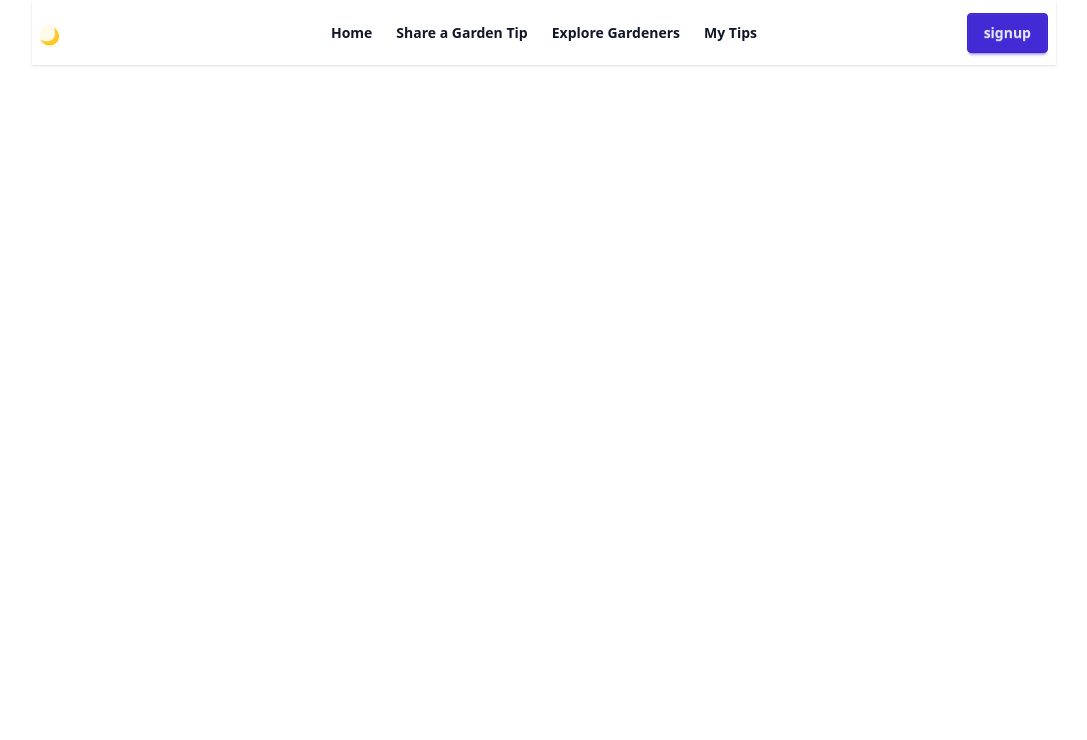
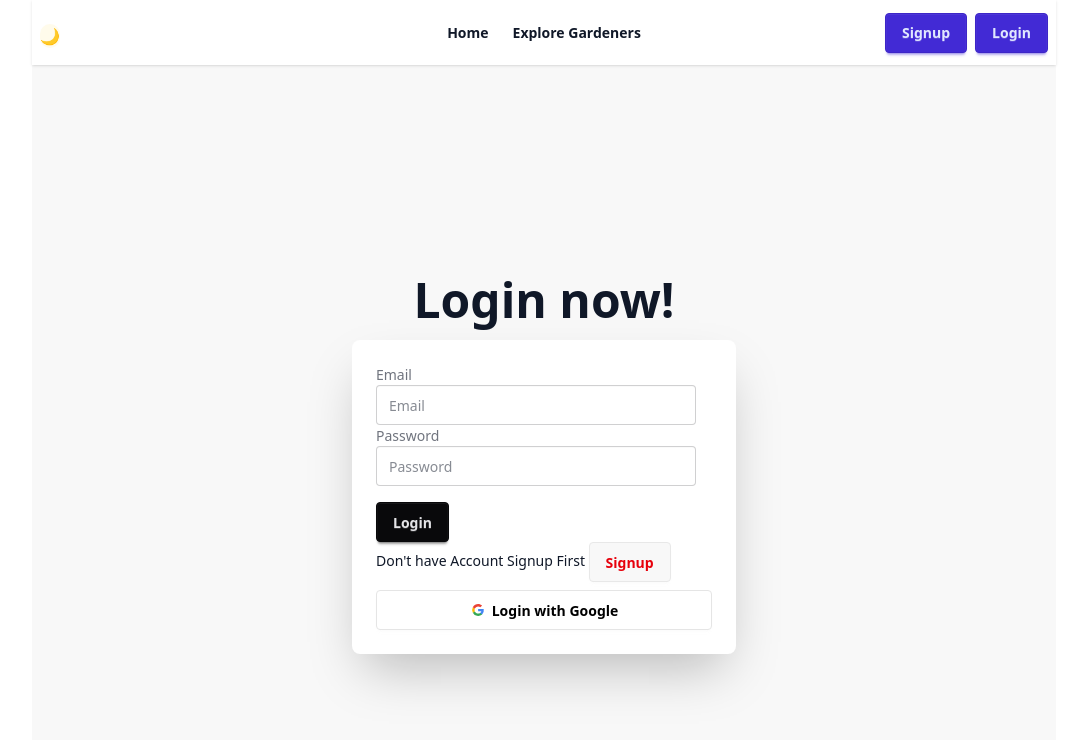
Before and after one commit to dilruba-sarker/gardening-tips-client, a React (Vite) app: page /login in a window 1280 px wide. Shown: the top 740 px of the page, without its empty margins (96-1183 px from the left). Built offline with nearby package versions, Linux system fonts and the light colour scheme; no server answers.

Commit message:
3rd commit done

```diff
--- a/package.json
+++ b/package.json
@@ -11,9 +11,14 @@
   },
   "dependencies": {
     "@tailwindcss/vite": "^4.1.7",
+    "firebase": "^11.7.3",
     "react": "^19.1.0",
     "react-dom": "^19.1.0",
+    "react-icons": "^5.5.0",
     "react-router": "^7.6.0",
+    "react-tooltip": "^5.28.1",
+    "sweetalert": "^2.1.2",
+    "sweetalert2": "^11.21.2",
     "tailwindcss": "^4.1.7"
   },
   "devDependencies": {
--- a/src/AuthProvider/AuthProvider.jsx
+++ b/src/AuthProvider/AuthProvider.jsx
@@ -1,11 +1,43 @@
-import React from 'react';
+import React, { useEffect, useState } from 'react';
 import { AuthContext } from './../Context/AuthContext';
+import { auth } from './../../firebase.init';
+import { createUserWithEmailAndPassword ,onAuthStateChanged,signInWithEmailAndPassword, signInWithPopup, signOut, updateProfile} from 'firebase/auth';
+import { GoogleAuthProvider } from "firebase/auth";
 
+const provider = new GoogleAuthProvider();
 const AuthProvider = ({children}) => {
+const [user,setUser]=useState()
+const createUser=(email, password)=>{
+   return createUserWithEmailAndPassword(auth, email, password)
 
+}
+const signInUser=(email, password)=>{
+    return signInWithEmailAndPassword(auth, email, password)
+}
+
+const googleSignin=()=>{
+    return signInWithPopup(auth, provider)
+}
+const updateUser=(updateData)=>{
+return  updateProfile(auth.currentUser,updateData)
+}
+
+const logOut=()=>{
+  return  signOut(auth)
+}
 const authInfo={
-name:"dil"
+createUser,signInUser,updateUser,user,setUser,googleSignin,logOut,
 }
+
+useEffect(()=>{
+    const disconnect= onAuthStateChanged(auth,currentUser=>{
+
+        setUser(currentUser)
+         console.log('User status changed:', currentUser);
+})
+return ()=> disconnect()
+
+},[])
 
     return (
         <AuthContext.Provider value={authInfo}>
--- a/src/Components/Navbar/Navbar.jsx
+++ b/src/Components/Navbar/Navbar.jsx
@@ -1,43 +1,157 @@
-import React from 'react';
+import React, { use, useState } from 'react';
 import Darkmode from '../Darkmode/Darkmode';
 import { Link, NavLink } from 'react-router';
+import { AuthContext } from '../../Context/AuthContext';
+import { Tooltip } from 'react-tooltip'
+// const Navbar = () => {
+// const {user,logOut}=use(AuthContext)
+// const [showLogout,setShowLogout]=useState(false)
+// const links=<>
+// <li className='text-md font-semibold'><NavLink  to="/">Home</NavLink></li>
+
+// {user && user.email && (
+//   <>
+//     <li><NavLink to="/mytips">My Tips</NavLink></li>
+//     <li><NavLink to="/ShareAGardenTip">Share a Garden Tip</NavLink></li>
+//   </>
+// )}
+
+
+// <li className='text-md font-semibold'><NavLink to="/gardeners">Explore Gardeners</NavLink></li>
+
+
+
+// </>
+
+// const handleLogout=()=>{
+//   logOut()
+//   .then(
+//     console.log("ok")
+
+//   )
+//   .catch(err=>{
+// console.log(err.message)
+//   })
+// }
+//     return (
+//         <div>
+//             <div className="navbar bg-base-100 shadow-sm">
+//   <div className="navbar-start">
+//     <div className="dropdown">
+//       <div tabIndex={0} role="button" className="btn btn-ghost lg:hidden">
+//         <svg xmlns="http://www.w3.org/2000/svg" className="h-5 w-5" fill="none" viewBox="0 0 24 24" stroke="currentColor"> <path strokeLinecap="round" strokeLinejoin="round" strokeWidth="2" d="M4 6h16M4 12h8m-8 6h16" /> </svg>
+//       </div>
+//       <ul
+//         tabIndex={0}
+//         className="menu menu-sm dropdown-content bg-base-100 rounded-box z-1 mt-3 w-52 p-2 shadow">
+//        {links}
+//       </ul>
+//     </div>
+//      <Darkmode></Darkmode>
+//   </div>
+//   <div className="navbar-center hidden lg:flex">
+//     <ul className="menu menu-horizontal px-1">
+//      {links}
+//     </ul>
+//   </div>
+//   <div className="navbar-end">
+
+
+//    {user && user?.email?
+//  <div className="tooltip tooltip-bottom" data-tip={user.displayName || 'User'}>
+
+//    <img className='w-8'
+//    onClick={()=>setShowLogout(!showLogout)}
+//    src={user.photoURL} alt=""  />
+//    {showLogout?<button onClick={handleLogout} className='btn btn-primary text-sm h-6'>Logout</button>:''}
+//  </div>
+
+//    :<div className='flex gap-2'>
+//     <Link to="/signup"><button className='btn btn-primary'>signup</button></Link>
+//     <Link to="/login"><button className='btn btn-primary'>login</button></Link>
+//     </div>}
+//   </div>
+// </div>
+//         </div>
+//     );
+// };
+
+// export default Navbar;
 
 const Navbar = () => {
+  const { user, logOut } = use(AuthContext);
+  const [showLogout, setShowLogout] = useState(true);
 
-const links=<>
-<li className='text-md font-semibold'><NavLink  to="/">Home</NavLink></li>
+  const links = (
+    <>
+      <li className='text-md font-semibold'><NavLink to="/">Home</NavLink></li>
+      {user?.email && (
+        <>
+          <li className='text-md font-semibold'><NavLink to="/mytips">My Tips</NavLink></li>
           <li className='text-md font-semibold'><NavLink to="/ShareAGardenTip">Share a Garden Tip</NavLink></li>
+        </>
+      )}
       <li className='text-md font-semibold'><NavLink to="/gardeners">Explore Gardeners</NavLink></li>
-<li className='text-md font-semibold'><NavLink to="/mytips">My Tips </NavLink></li>
+    </>
+  );
 
-
-</>
+  const handleLogout = () => {
+    logOut()
+      .then(() => console.log("Logged out"))
+      .catch(err => console.log(err.message));
+  };
 
   return (
-        <div>
     <div className="navbar bg-base-100 shadow-sm">
       <div className="navbar-start">
         <div className="dropdown">
           <div tabIndex={0} role="button" className="btn btn-ghost lg:hidden">
-        <svg xmlns="http://www.w3.org/2000/svg" className="h-5 w-5" fill="none" viewBox="0 0 24 24" stroke="currentColor"> <path strokeLinecap="round" strokeLinejoin="round" strokeWidth="2" d="M4 6h16M4 12h8m-8 6h16" /> </svg>
+            <svg xmlns="http://www.w3.org/2000/svg" className="h-5 w-5" fill="none"
+              viewBox="0 0 24 24" stroke="currentColor">
+              <path strokeLinecap="round" strokeLinejoin="round"
+                strokeWidth="2" d="M4 6h16M4 12h8m-8 6h16" />
+            </svg>
           </div>
-      <ul
-        tabIndex={0}
-        className="menu menu-sm dropdown-content bg-base-100 rounded-box z-1 mt-3 w-52 p-2 shadow">
+          <ul className="menu menu-sm dropdown-content bg-base-100 rounded-box z-10 mt-3 w-52 p-2 shadow">
             {links}
           </ul>
         </div>
-     <Darkmode></Darkmode>
+        <Darkmode />
       </div>
+
       <div className="navbar-center hidden lg:flex">
-    <ul className="menu menu-horizontal px-1">
-     {links}
-    </ul>
+        <ul className="menu menu-horizontal px-1">{links}</ul>
       </div>
+
       <div className="navbar-end">
-<Link to="/signup"><button className='btn btn-primary'>signup</button></Link>
+        {user?.email ? (
+          <div className="relative flex flex-col items-end">
+            {/* Tooltip only on image */}
+            <div className="tooltip tooltip-bottom" data-tip={user.displayName || 'User'}>
+              <img
+                onClick={() => setShowLogout(!showLogout)}
+                src={user.photoURL || "/default-avatar.png"}
+                alt="User"
+                className="w-8 h-8 rounded-full cursor-pointer border border-gray-300"
+              />
+            </div>
 
+            {/* Logout Button */}
+            {showLogout && (
+              <button
+                onClick={handleLogout}
+                className="btn btn-primary btn-sm mt-1"
+              >
+                Logout
+              </button>
+            )}
           </div>
+        ) : (
+          <div className="flex gap-2">
+            <Link to="/signup"><button className="btn btn-primary">Signup</button></Link>
+            <Link to="/login"><button className="btn btn-primary">Login</button></Link>
+          </div>
+        )}
       </div>
     </div>
   );
--- a/src/Pages/Login/Login.jsx
+++ b/src/Pages/Login/Login.jsx
@@ -1,10 +1,90 @@
-import React from 'react';
+import React, { use } from 'react';
+import { AuthContext } from '../../Context/AuthContext';
+import Swal from 'sweetalert2';
+import { Link } from 'react-router';
 
 const Login = () => {
+const {signInUser, googleSignin}=use(AuthContext)
+const handleSubmit=e=>{
+     e.preventDefault()
+
+    const form = e.target;
+
+    const email = form.email.value;
+
+    const password = form.password.value;
+
+    console.log( email, password );
+
+
+    signInUser(email,password)
+        .then(res=>{
+          console.log(res.user);
+
+          Swal.fire({
+      title: "Good job!",
+      text: "login done sucessfully!!",
+      icon: "success"
+    });
+    form.reset('')
+        }).catch(err=>{
+          console.log(err.message);
+
+          Swal.fire({
+      title: "Opps?",
+      text: `${err.message}`,
+      icon: "question"
+    });
+
+        })
+}
+const handleGoogle=()=>{
+  googleSignin()
+  .then(res=>{
+      Swal.fire({
+  title: "Good job!",
+  text: "signup done sucessfully!!",
+  icon: "success"
+});
+  }).catch(err=>{
+      Swal.fire({
+  title: "Opps?",
+  text: `${err.message}`,
+  icon: "question"
+});
+  })
+}
     return (
-        <div>
+         <div className="hero bg-base-200 min-h-screen">
+  <div className="hero-content flex-col">
+    <div className="text-center lg:text-left">
+      <h1 className="text-5xl font-bold">Login now!</h1>
 
-        </div>
+    </div>
+    <div className="card bg-base-100 w-full max-w-sm shrink-0 shadow-2xl">
+      <div className="card-body">
+        <form onSubmit={handleSubmit} className="form">
+
+          <label className="label" >Email</label>
+          <input type="email" name='email' className="input" placeholder="Email" />
+
+          <label className="label">Password</label>
+          <input type="password" name='password' className="input" placeholder="Password" />
+
+          <button className="btn btn-neutral mt-4">Login</button>
+          <p>Don't have Account Signup First
+          <Link to="/signup"> <button className="text-red-600 btn">Signup</button></Link></p>
+
+        </form>
+
+        <button onClick={handleGoogle} className="btn bg-white text-black border-[#e5e5e5]">
+  <svg aria-label="Google logo" width="16" height="16" xmlns="http://www.w3.org/2000/svg" viewBox="0 0 512 512"><g><path d="m0 0H512V512H0" fill="#fff"></path><path fill="#34a853" d="M153 292c30 82 118 95 171 60h62v48A192 192 0 0190 341"></path><path fill="#4285f4" d="m386 400a140 175 0 0053-179H260v74h102q-7 37-38 57"></path><path fill="#fbbc02" d="m90 341a208 200 0 010-171l63 49q-12 37 0 73"></path><path fill="#ea4335" d="m153 219c22-69 116-109 179-50l55-54c-78-75-230-72-297 55"></path></g></svg>
+  Login with Google
+</button>
+      </div>
+    </div>
+  </div>
+</div>
     );
 };
 
--- a/src/Pages/SignUp/SignUp.jsx
+++ b/src/Pages/SignUp/SignUp.jsx
@@ -1,9 +1,11 @@
 import React, { use } from 'react';
 import { AuthContext } from '../../Context/AuthContext';
 
+import Swal from 'sweetalert2';
 const SignUp = () => {
-const {name}=use(AuthContext)
-console.log(name);
+const {createUser,updateUser,user,setUser,googleSignin}=use(AuthContext)
+
+
 
 const handleSubmit=e=>{
     e.preventDefault()
@@ -15,10 +17,61 @@ const handleSubmit=e=>{
     const password = form.password.value;
 
     console.log({ name, email, photoURL, password });
+ const passwordRegex = /^(?=.*[a-z])(?=.*[A-Z])(?=.*[^a-zA-Z0-9]).{8,}$/;
+  if (!passwordRegex.test(password)) {
+     Swal.fire(
+        'Password must be at least 8 characters, include 1 uppercase letter, 1 lowercase letter, and 1 special character.'
+      );
+      return;
+    }
+
+    createUser(email,password)
+    .then(res=>{
+      const profile={displayName:name,
+
+photoURL:photoURL
+
+}
+updateUser(profile)
+.then(()=>{
+  setUser(...user,profile)
+})
+
+      Swal.fire({
+  title: "Good job!",
+  text: "signup done sucessfully!!",
+  icon: "success"
+});
+form.reset('')
+    }).catch(err=>{
+      console.log(err.message);
+
+      Swal.fire({
+  title: "Opps?",
+  text: `${err.message}`,
+  icon: "question"
+});
+
+    })
 
 }
 
-
+const handleGoogle=()=>{
+  googleSignin()
+  .then(res=>{
+      Swal.fire({
+  title: "Good job!",
+  text: "signup done sucessfully!!",
+  icon: "success"
+});
+  }).catch(err=>{
+      Swal.fire({
+  title: "Opps?",
+  text: `${err.message}`,
+  icon: "question"
+});
+  })
+}
     return (
         <div>
             <div className="hero bg-base-200 min-h-screen">
@@ -40,7 +93,13 @@ const handleSubmit=e=>{
           <input type="password" name='password' className="input" placeholder="Password" />
           <div><a className="link link-hover">Forgot password?</a></div>
           <button className="btn btn-neutral mt-4">Signup</button>
+
         </form>
+
+        <button onClick={handleGoogle} className="btn bg-white text-black border-[#e5e5e5]">
+  <svg aria-label="Google logo" width="16" height="16" xmlns="http://www.w3.org/2000/svg" viewBox="0 0 512 512"><g><path d="m0 0H512V512H0" fill="#fff"></path><path fill="#34a853" d="M153 292c30 82 118 95 171 60h62v48A192 192 0 0190 341"></path><path fill="#4285f4" d="m386 400a140 175 0 0053-179H260v74h102q-7 37-38 57"></path><path fill="#fbbc02" d="m90 341a208 200 0 010-171l63 49q-12 37 0 73"></path><path fill="#ea4335" d="m153 219c22-69 116-109 179-50l55-54c-78-75-230-72-297 55"></path></g></svg>
+  Login with Google
+</button>
       </div>
     </div>
   </div>
```
Also changed, not shown: 1 other file (tests, documents, lock files or other folders). Lines whose indentation alone changed are shown as unchanged.
